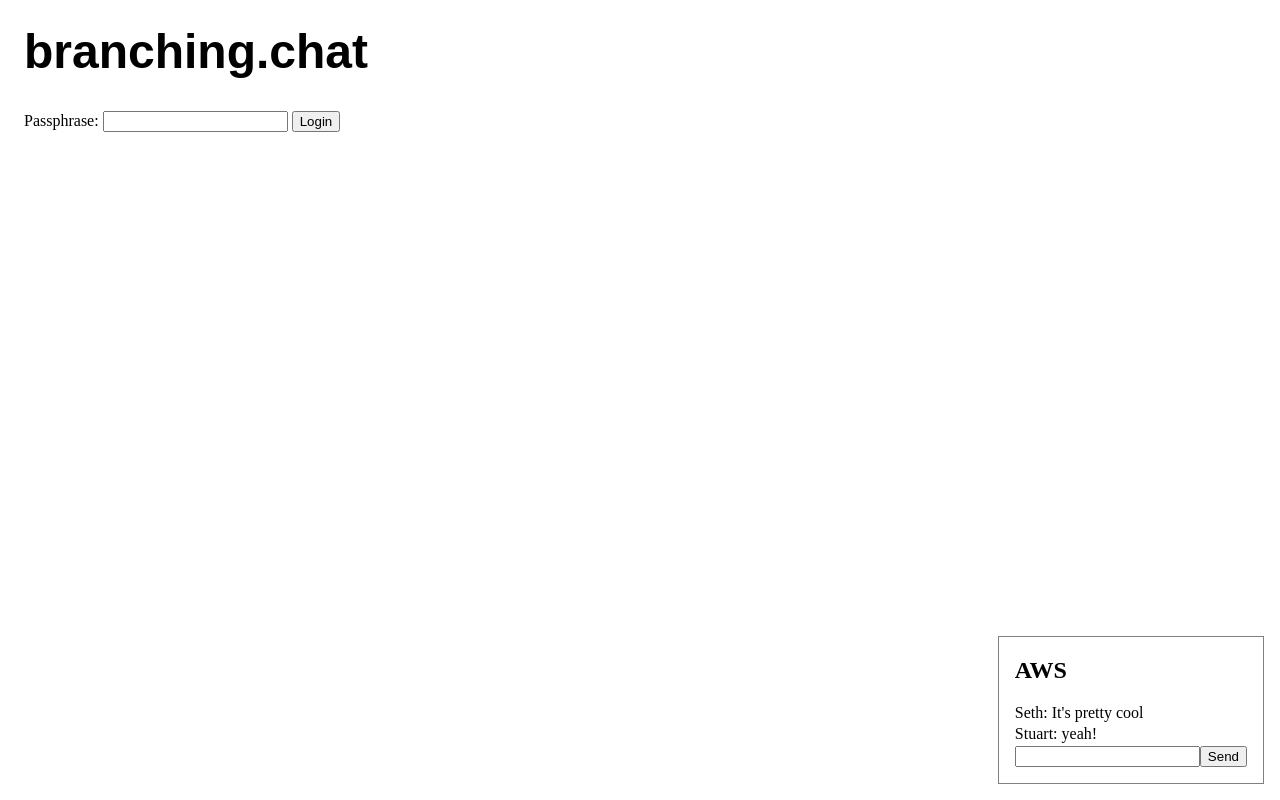
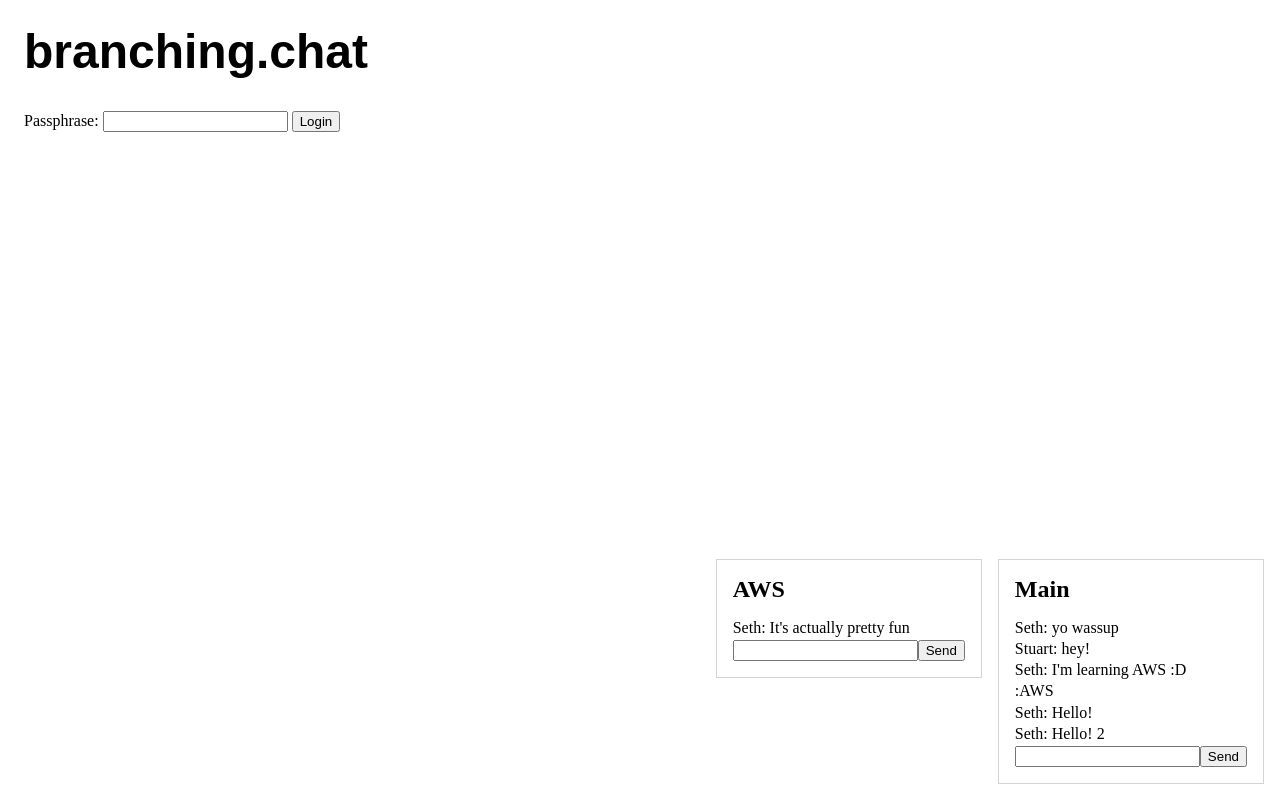
Before and after one commit to seth10/branching-chat, a plain HTML site: page index.html in a window 1280 px wide. Drawn offline with Linux system fonts and the light colour scheme.

Commit message:
Add second sample chat and adjust aesthetics

```diff
--- a/index.html
+++ b/index.html
@@ -6,7 +6,17 @@
 				alert(document.getElementById("passphrase").value);
 				return false;
 			};
-			addChat(3, "AWS", ["Seth: It's pretty cool", "Stuart: yeah!"]);
+			addChat(2, "Main", [
+				"Seth: yo wassup",
+				"Stuart: hey!",
+				"Seth: I'm learning AWS :D",
+				":AWS",
+				"Seth: Hello!",
+				"Seth: Hello! 2"
+			]);
+			addChat(3, "AWS", [
+				"Seth: It's actually pretty fun"
+			]);
 		};
 		function addChat(id, subject, chat) {
 			let newChatDiv = document.createElement("div");
@@ -54,10 +64,13 @@
 			right: 0;
 		}
 		#chats > div {
-			border: 1px solid grey;
+			border: 1px solid lightgrey;
 			padding: 0 1em;
-			margin: 0 1em;
+			margin-right: 1em;
 			float: right;
+		}
+		#chats h2 {
+			margin: 16px 0;
 		}
 		div.messagesContainer p {
 			margin: 0.2em 0;
@@ -68,7 +81,7 @@
 	<h1>branching.chat</h1>
 
 	<form id="login">
-		<label>Passphrase: <input type="text" id="passphrase"></label>
+		<label>Passphrase: <input type="password" id="passphrase"></label>
 		<input type="submit" value="Login">
 	</form>
 
```
